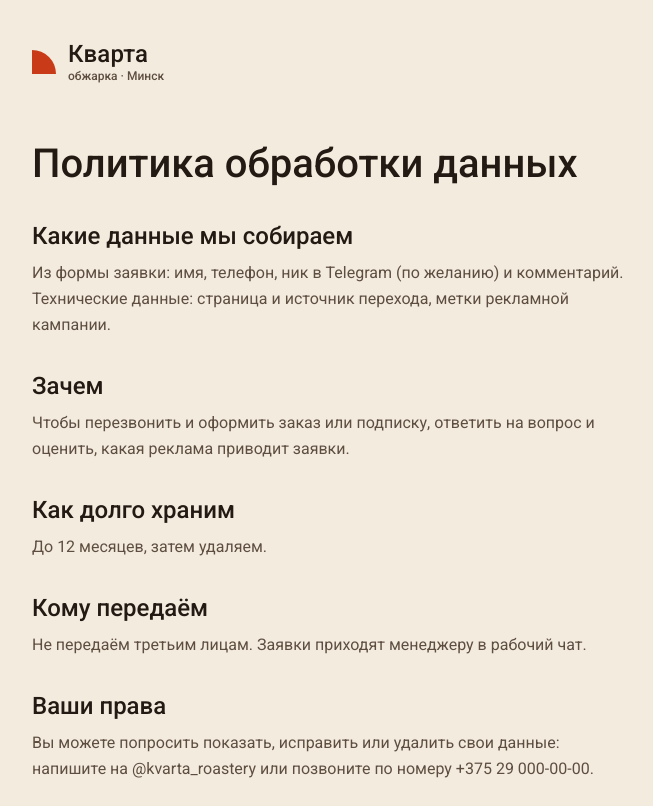
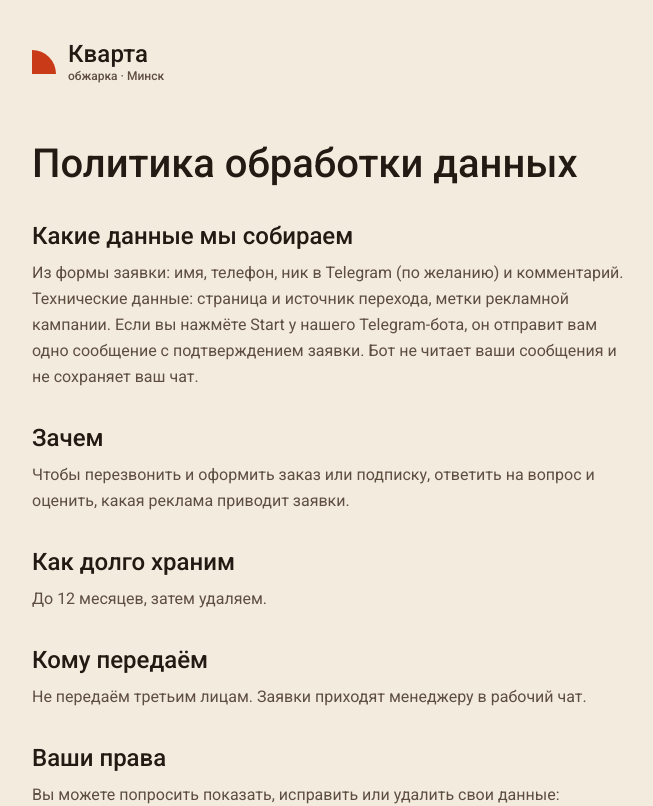
Before and after one commit to Van-horn/coffee, a Next.js app: page /privacy in a window 1280 px wide. Shown: the top 806 px of the page, without its empty margins (308-961 px from the left). Built offline with nearby package versions, Linux system fonts and the light colour scheme; no server answers; what @mui/material-nextjs would draw is missing.

Commit message:
Document the Telegram bot setup.
(cherry picked from commit 9622e5bd4ae516f4a2c83c6e69c5675e27a1c6aa)

```diff
--- a/app/privacy/page.tsx
+++ b/app/privacy/page.tsx
@@ -17,7 +17,8 @@ const SECTIONS: { title: string; body: ReactNode }[] = [
     body: (
       <>
         Из формы заявки: имя, телефон, ник в Telegram (по желанию) и комментарий. Технические данные: страница и
-        источник перехода, метки рекламной кампании.
+        источник перехода, метки рекламной кампании. Если вы нажмёте Start у нашего Telegram-бота, он отправит вам
+        одно сообщение с подтверждением заявки. Бот не читает ваши сообщения и не сохраняет ваш чат.
       </>
     ),
   },
```
Also changed, not shown: 2 other files (tests, documents, lock files or other folders).
